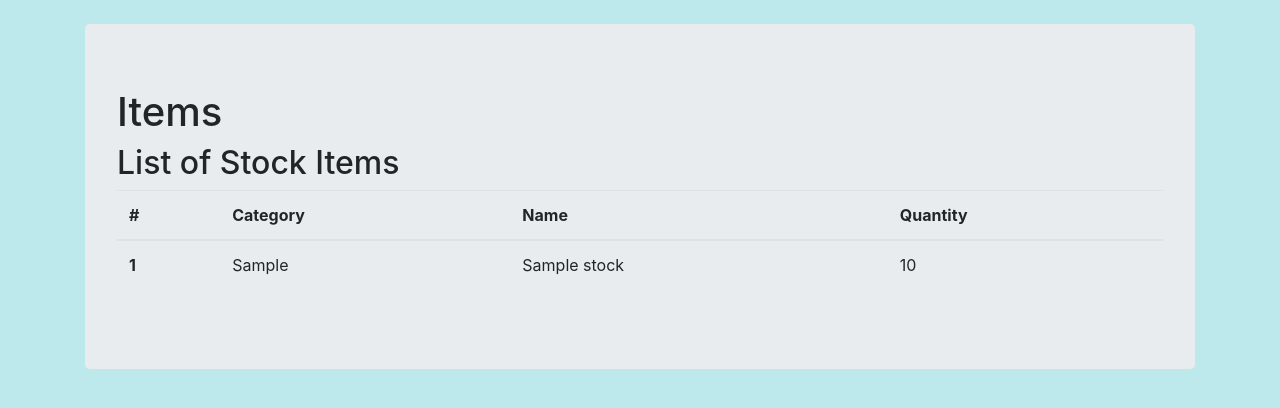
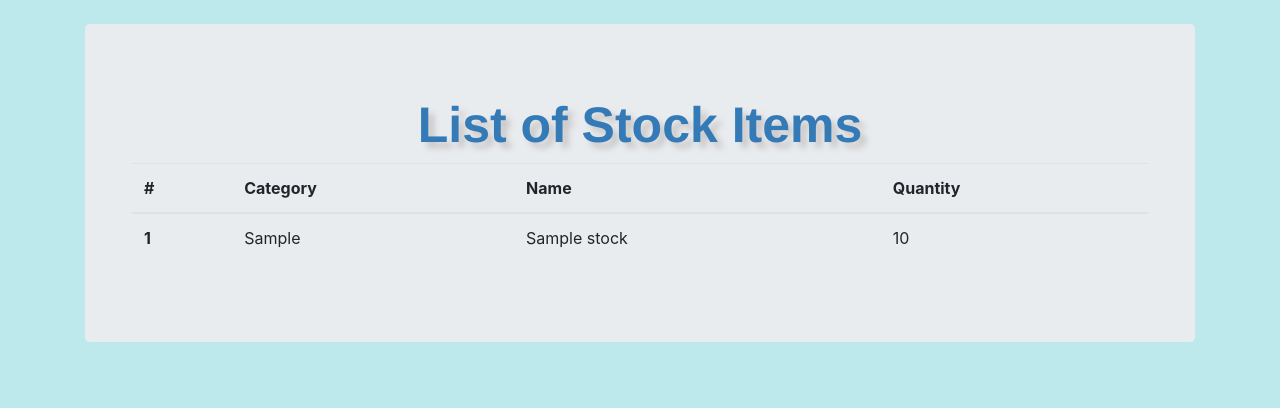
Before and after one commit to Shuvam77/stock_management, a Django app: page /list_items in a window 1280 px wide. Shown: the part 56-464 px from the top of the page. Run offline with Django 4.2, Linux system fonts and the light colour scheme; tables that the repository leaves empty hold one stand-in row (values such as "Sample post").

Commit message:
list view changes

```diff
--- a/static/css/stylesheet.css
+++ b/static/css/stylesheet.css
@@ -1,3 +1,14 @@
 body {
     background-color: #bde9ec;
 }
+
+.header {
+    font-family: Helvetica;
+    color: #337ab7;
+    font-size: 50px;
+    text-align: center;
+    width: 100%;
+    text-shadow: 6px 6px 6px #c9c6c6;
+    display: block;
+    font-weight: bolder;
+}
--- a/stock/templates/list_items.html
+++ b/stock/templates/list_items.html
@@ -1,11 +1,12 @@
 {% extends 'base.html' %}
+{% load static %}
 
 {% block content %}
 
-<h1>Items</h1>
-<h2>{{title}}</h2>
 
-
+<div class="container">
+    <div class="header">{{title}}</div>
+    <div class="display_table">
         <table class="table table-hover">
             <thead>
             <tr>
@@ -25,10 +26,10 @@
                 </tr>
                 {% empty %}
                 <p>No articles added. <a href="{% url 'stock:add_item' %}">Add some articles!</a></p>
-
                 {% endfor %}
-
             </tbody>
         </table>
+    </div>
+</div>
 
 {% endblock %}
```
Lines whose indentation alone changed are shown as unchanged.
